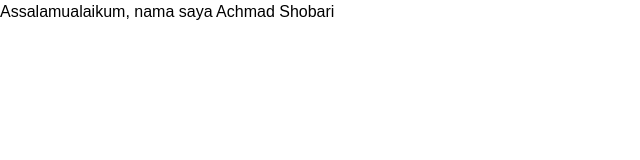
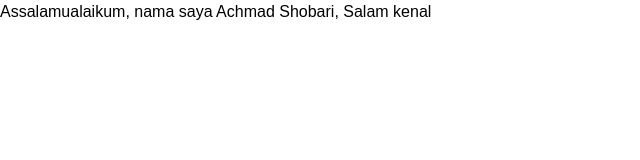
Before and after one commit to akhmadakbar/team25-intro, a Next.js app in the folder nextjs-fundamental/: page /achmadshobari in a window 1280 px wide. Shown: the top 160 px of the page, without its empty margins (0-640 px from the left). Built offline with nearby package versions, Linux system fonts and the light colour scheme.

Commit message:
mesmbuat halaman perkenalan

```diff
--- a/nextjs-fundamental/src/app/achmadshobari/page.tsx
+++ b/nextjs-fundamental/src/app/achmadshobari/page.tsx
@@ -3,7 +3,7 @@
 export default function achmadshobari() {
   return (
    <div>
-    <h1>Assalamualaikum, nama saya Achmad Shobari</h1>
+    <h1>Assalamualaikum, nama saya Achmad Shobari, Salam kenal</h1>
    </div>
   );
 }
```
